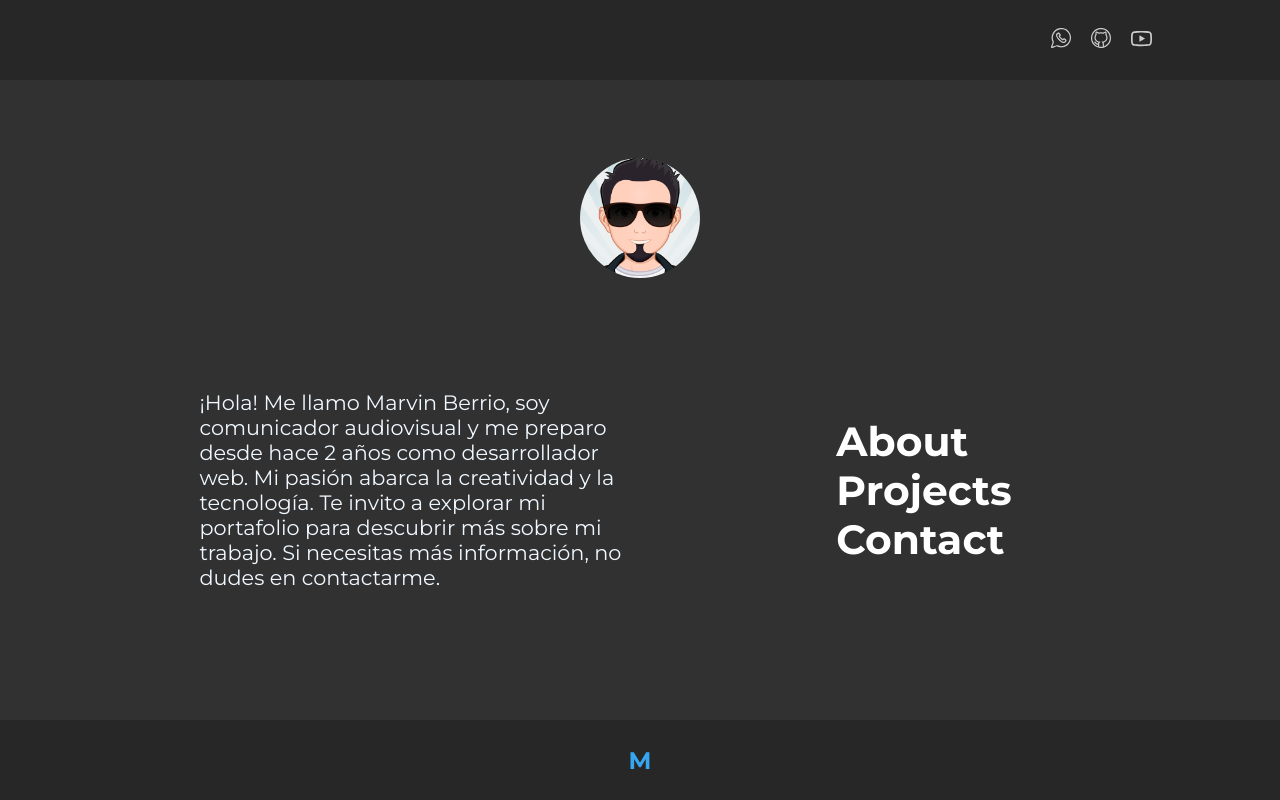
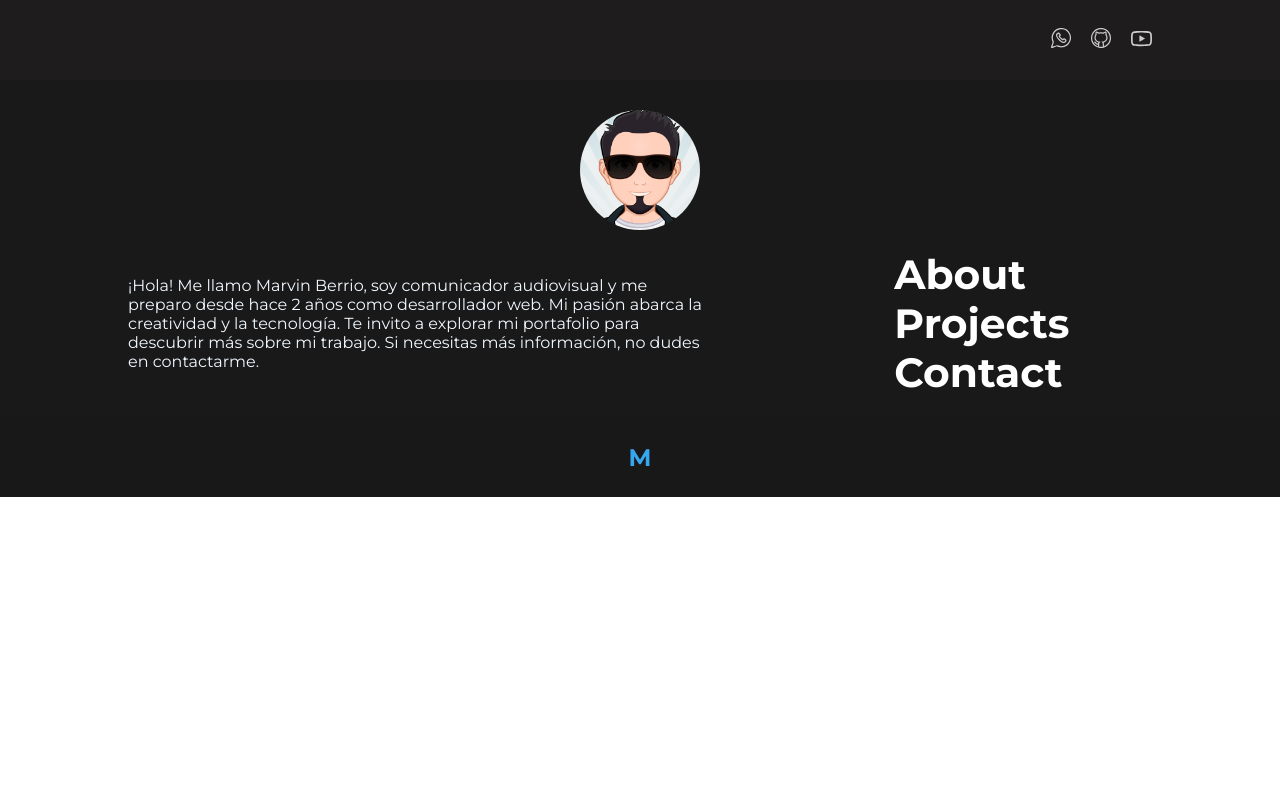
Before and after one commit to marvinccp/portfolio1, a Next.js app: page / in a window 1280 px wide. Built offline with nearby package versions, Linux system fonts and the light colour scheme.

Commit message:
Correction for landscape view

```diff
--- a/src/styles/footer.module.css
+++ b/src/styles/footer.module.css
@@ -5,7 +5,7 @@
     background-color: blue;
     width: 100%;
     height: 10vh;
-    background-color: rgb(39, 39, 39);
+    background-color: rgb(25, 24, 24);
 
 }
 .avatar{
--- a/src/styles/main.module.css
+++ b/src/styles/main.module.css
@@ -5,7 +5,7 @@
     display: flex;
     flex-direction: column;
     justify-content: center;
-    background-color: rgb(49, 49, 49);
+    background-color: rgb(26, 25, 25);
     align-items: center;
 }
 
@@ -54,6 +54,7 @@
 .menu a:hover {
     color: rgb(54, 166, 241);
     width: 180px;
+
 }
 
 /* .effect {
@@ -117,3 +118,26 @@
     }
 
 }
+
+@media (orientation:landscape) {
+    /* Estilos para la vista vertical */
+
+    .text {
+        width: 60%;
+        margin: 0 auto;
+        text-align: unset;
+        font-size: 1rem;
+    }
+
+    .container {
+        height: auto;
+
+    }
+     .main {
+         flex-direction: row;
+         width: 80%;
+     }
+       .avatar {
+           margin: 30px 0 0 0;
+       }
+}
--- a/src/styles/navigation.module.css
+++ b/src/styles/navigation.module.css
@@ -1,7 +1,7 @@
 .menu_container {
     height: 10vh;
     width: 100%;
-    background-color: rgb(39, 39, 39);
+    background-color: rgb(30, 28, 28);
     display: flex;
     justify-content: center;
     align-items: center;
```
